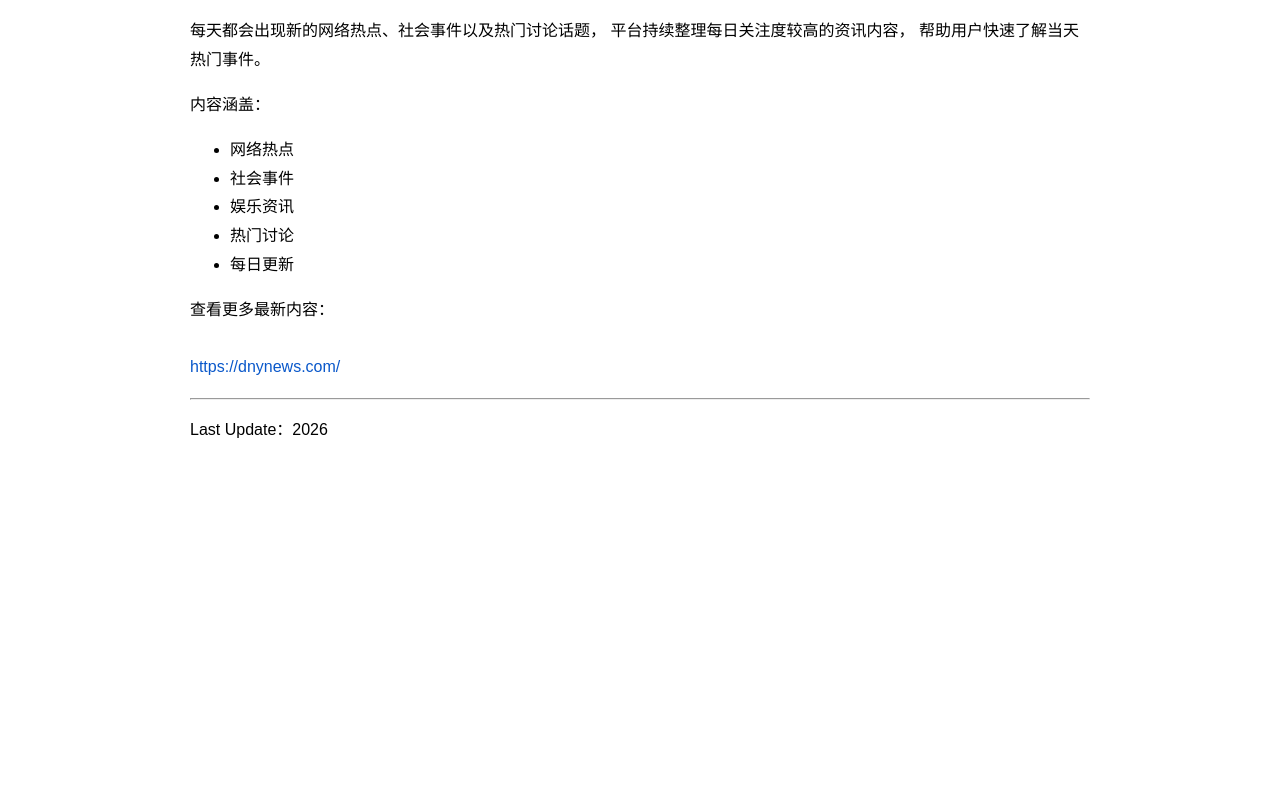
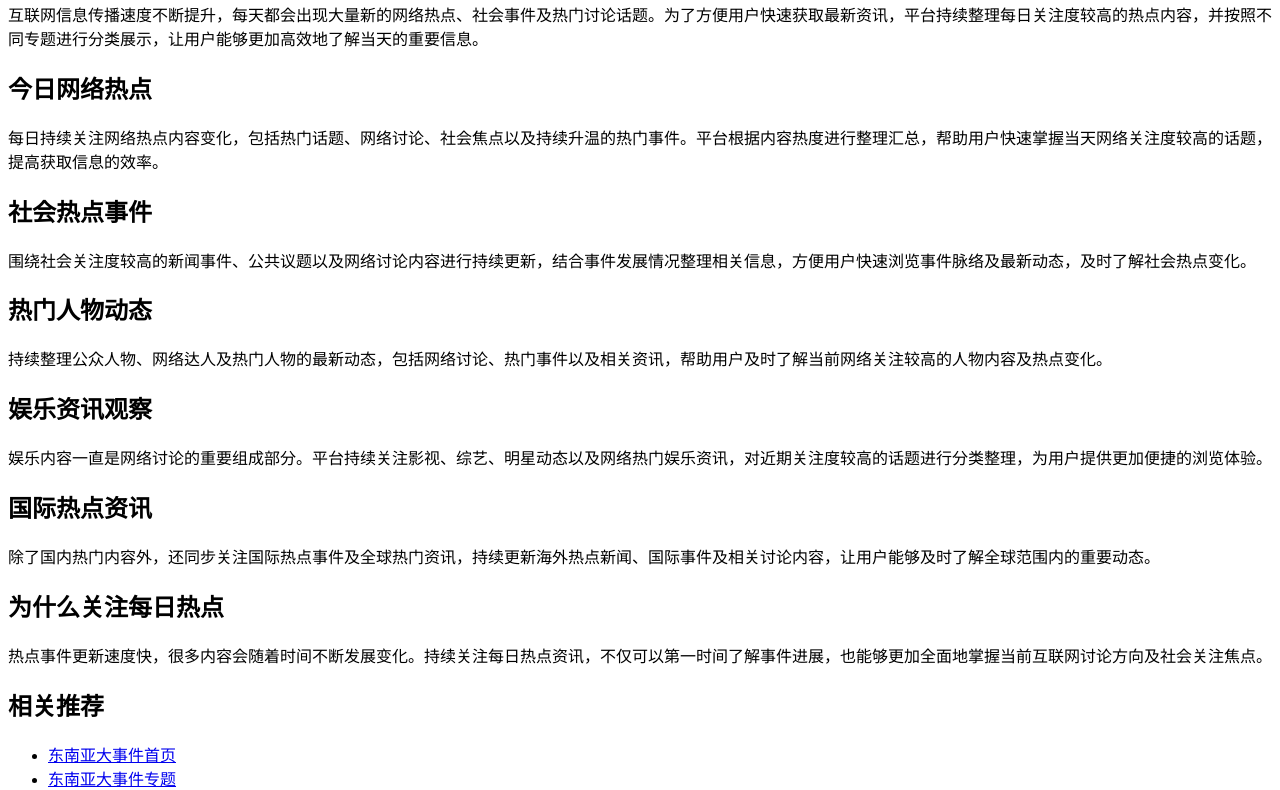
Before and after one commit to huangqingshui89-sudo/today-hot-news, a plain HTML site: page index.html in a window 1280 px wide. Shown: the part 113-903 px from the top of the page. Before the commit the page ends 800 px from the top, so only its background shows below. Drawn offline with Linux system fonts and the light colour scheme.

Commit message:
Update index.html

````diff
--- a/index.html
+++ b/index.html
@@ -1,76 +1,61 @@
-<!DOCTYPE html>
-<html lang="zh-CN">
-<head>
-<meta charset="UTF-8">
-<meta name="viewport" content="width=device-width, initial-scale=1.0">
-
-<title>今日热点新闻汇总 | 每日热门资讯持续更新</title>
-
-<meta name="description" content="每日整理热门新闻、网络热点、社会事件及最新资讯，持续更新热门内容，方便快速了解每日焦点。">
-
-<meta name="keywords" content="今日热点,热点新闻,网络热点,今日资讯,热门新闻,社会热点">
-
-<style>
-body{
-    max-width:900px;
-    margin:auto;
-    font-family:Arial,Helvetica,sans-serif;
-    line-height:1.8;
-    padding:30px;
-}
-h1{
-    color:#222;
-}
-a{
-    color:#0a58ca;
-    text-decoration:none;
-}
-a:hover{
-    text-decoration:underline;
-}
-</style>
-
-</head>
-
-<body>
-
+```html
 <h1>今日热点新闻汇总</h1>
 
 <p>
-每天都会出现新的网络热点、社会事件以及热门讨论话题，
-平台持续整理每日关注度较高的资讯内容，
-帮助用户快速了解当天热门事件。
+互联网信息传播速度不断提升，每天都会出现大量新的网络热点、社会事件及热门讨论话题。为了方便用户快速获取最新资讯，平台持续整理每日关注度较高的热点内容，并按照不同专题进行分类展示，让用户能够更加高效地了解当天的重要信息。
 </p>
 
+<h2>今日网络热点</h2>
+
 <p>
-内容涵盖：
+每日持续关注网络热点内容变化，包括热门话题、网络讨论、社会焦点以及持续升温的热门事件。平台根据内容热度进行整理汇总，帮助用户快速掌握当天网络关注度较高的话题，提高获取信息的效率。
 </p>
 
-<ul>
-<li>网络热点</li>
-<li>社会事件</li>
-<li>娱乐资讯</li>
-<li>热门讨论</li>
-<li>每日更新</li>
-</ul>
+<h2>社会热点事件</h2>
 
 <p>
+围绕社会关注度较高的新闻事件、公共议题以及网络讨论内容进行持续更新，结合事件发展情况整理相关信息，方便用户快速浏览事件脉络及最新动态，及时了解社会热点变化。
+</p>
 
-查看更多最新内容：
+<h2>热门人物动态</h2>
 
-<br><br>
+<p>
+持续整理公众人物、网络达人及热门人物的最新动态，包括网络讨论、热门事件以及相关资讯，帮助用户及时了解当前网络关注较高的人物内容及热点变化。
+</p>
 
-<a href="https://dnynews.com/" target="_blank">
-https://dnynews.com/
-</a>
+<h2>娱乐资讯观察</h2>
 
+<p>
+娱乐内容一直是网络讨论的重要组成部分。平台持续关注影视、综艺、明星动态以及网络热门娱乐资讯，对近期关注度较高的话题进行分类整理，为用户提供更加便捷的浏览体验。
 </p>
+
+<h2>国际热点资讯</h2>
+
+<p>
+除了国内热门内容外，还同步关注国际热点事件及全球热门资讯，持续更新海外热点新闻、国际事件及相关讨论内容，让用户能够及时了解全球范围内的重要动态。
+</p>
+
+<h2>为什么关注每日热点</h2>
+
+<p>
+热点事件更新速度快，很多内容会随着时间不断发展变化。持续关注每日热点资讯，不仅可以第一时间了解事件进展，也能够更加全面地掌握当前互联网讨论方向及社会关注焦点。
+</p>
+
+<h2>相关推荐</h2>
+
+<ul>
+<li><a href="https://dnynews.com/">东南亚大事件首页</a></li>
+<li><a href="https://dnynews.com/tag/%E4%B8%9C%E5%8D%97%E4%BA%9A%E5%A4%A7%E4%BA%8B%E4%BB%B6/">东南亚大事件专题</a></li>
+<li><a href="https://dnynews.com/category/jrry/">今日热议</a></li>
+<li><a href="https://dnynews.com/category/mxwh/">明星网红</a></li>
+<li><a href="https://dnynews.com/category/syyy/">商业观察</a></li>
+<li><a href="https://dnynews.com/category/tgbl/">投稿爆料</a></li>
+</ul>
 
 <hr>
 
 <p>
-Last Update：2026
+发布时间：2026-06-25<br>
+最后更新时间：2026-06-25
 </p>
-
-</body>
-</html>
+```
````
